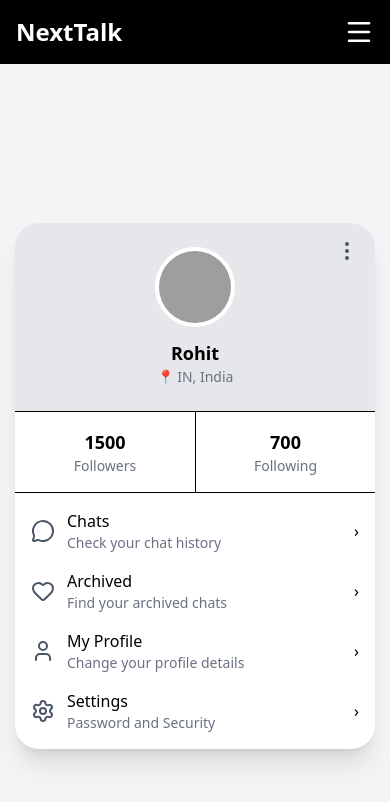
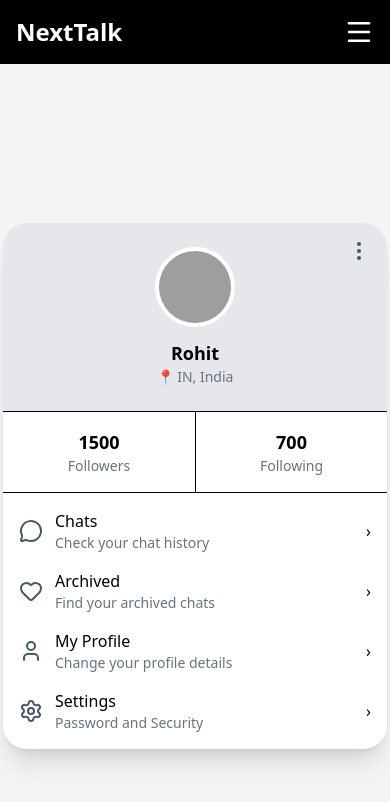
Before and after one commit to gauravkumar2005/NextTalk, a Next.js app: page /profile in a window 390 px wide. Shown: the top 802 px of the page. Built offline with nearby package versions, Linux system fonts and the light colour scheme; grey boxes are pictures that could not be loaded.

Commit message:
make profile page responsive

```diff
--- a/app/profile/page.js
+++ b/app/profile/page.js
@@ -9,7 +9,7 @@ export default function ProfilePage() {
     <div className="min-h-screen bg-gray-100 flex justify-center items-center">
 
       {/* Mobile Card */}
-      <div className="w-[360px] bg-white rounded-3xl shadow-xl overflow-hidden">
+      <div className="w-full max-w-sm bg-white rounded-3xl shadow-xl overflow-hidden">
 
         {/* Top Section */}
         <div className="bg-gray-200 p-6 text-center relative">
```
